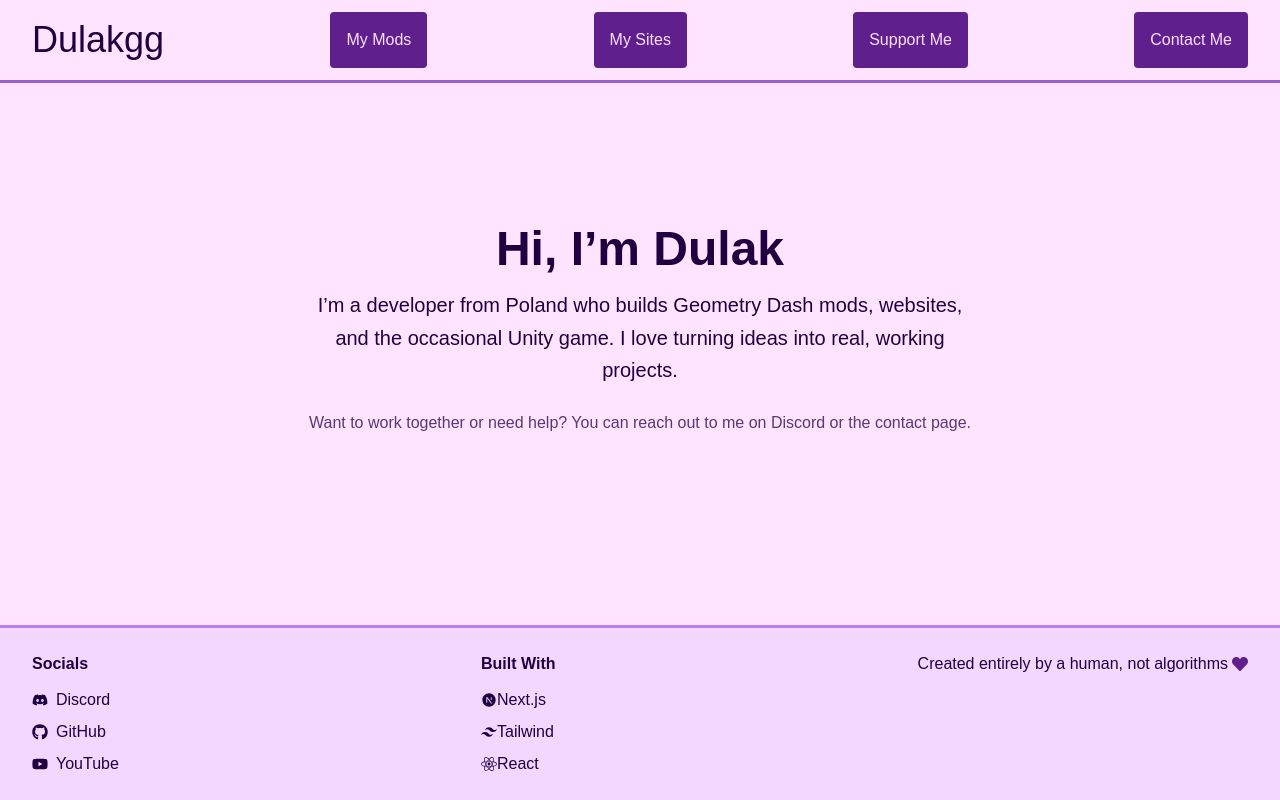
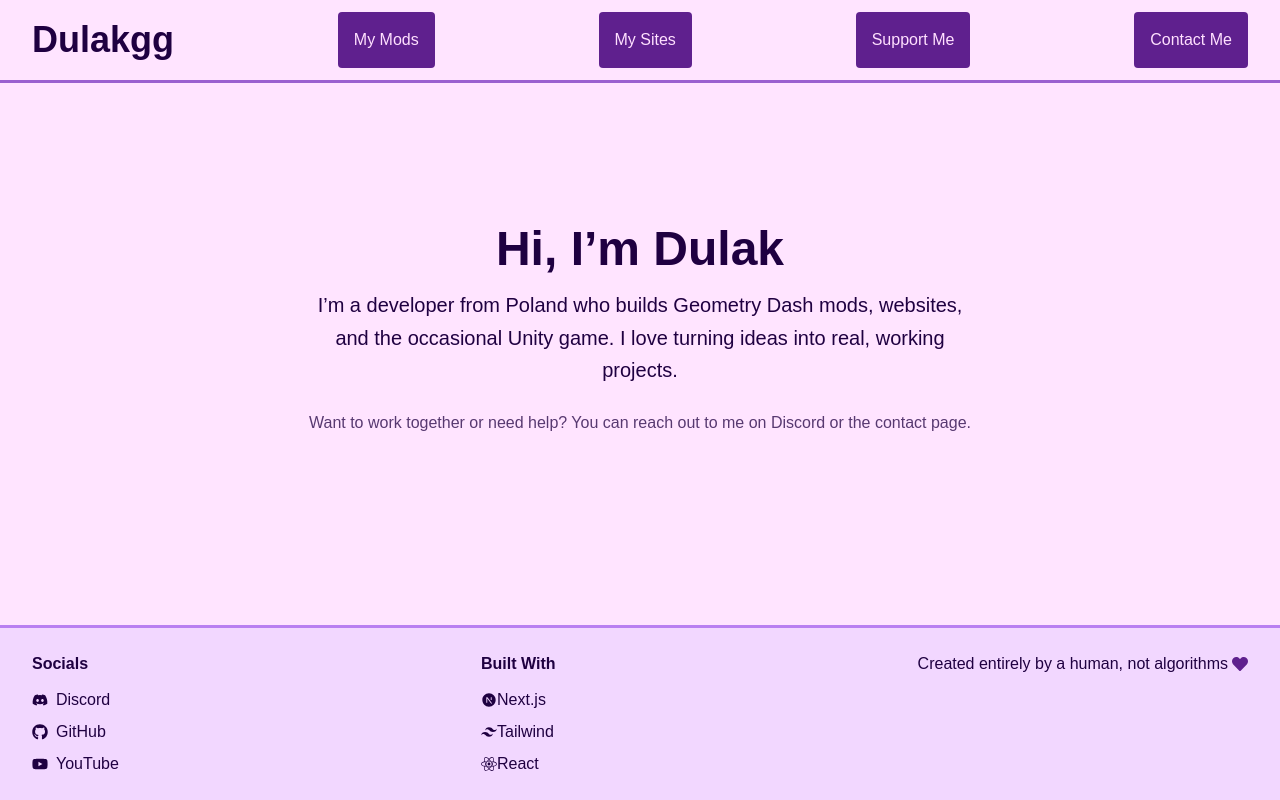
Before and after one commit to dulakgg/dulakgg.me, a Next.js app: page / in a window 1280 px wide. Built offline with nearby package versions, Linux system fonts and the light colour scheme; a web font is replaced by a local one.

Commit message:
navbar fix

```diff
--- a/src/components/navbar.tsx
+++ b/src/components/navbar.tsx
@@ -8,7 +8,7 @@ export default function Navbar() {
     const [dropdown, setDropdown] = useState(false);
     return (
         <nav id="navbar" className="gap-10 items-center sticky top-0 z-1000 flex border-b-3 border-border justify-between pb-3 pt-3 bg-background text-center">
-          <h1 className="ml-8 text-text text-[36px]"><a href="/">Dulakgg</a></h1>
+          <h1 className="ml-8 text-text text-[36px] font-bold"><a href="/">Dulakgg</a></h1>
           <motion.a
           initial={{ scale: 0 }} animate={{ scale: 1 }}
           whileHover={{ scale: 1.1 }}
```
Also changed, not shown: 1 other file (tests, documents, lock files or other folders).
